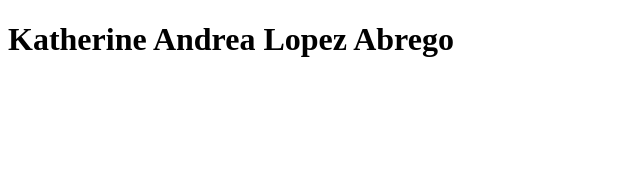
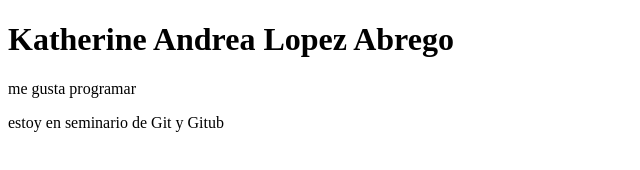
Before and after one commit to katherineL5/Seminario-Github, a plain HTML site: page index.html in a window 1280 px wide. Shown: the whole page, without its empty margins (0-640 px from the left). Drawn offline with Linux system fonts and the light colour scheme.

Commit message:
agregue mi informacion

```diff
--- a/index.html
+++ b/index.html
@@ -8,5 +8,8 @@
 </head>
 <body>
 <h1>Katherine Andrea Lopez Abrego</h1>
+<p>me gusta programar<p>
+    <p>estoy en seminario de Git y Gitub</p>
+
 </body>
 </html>
```
